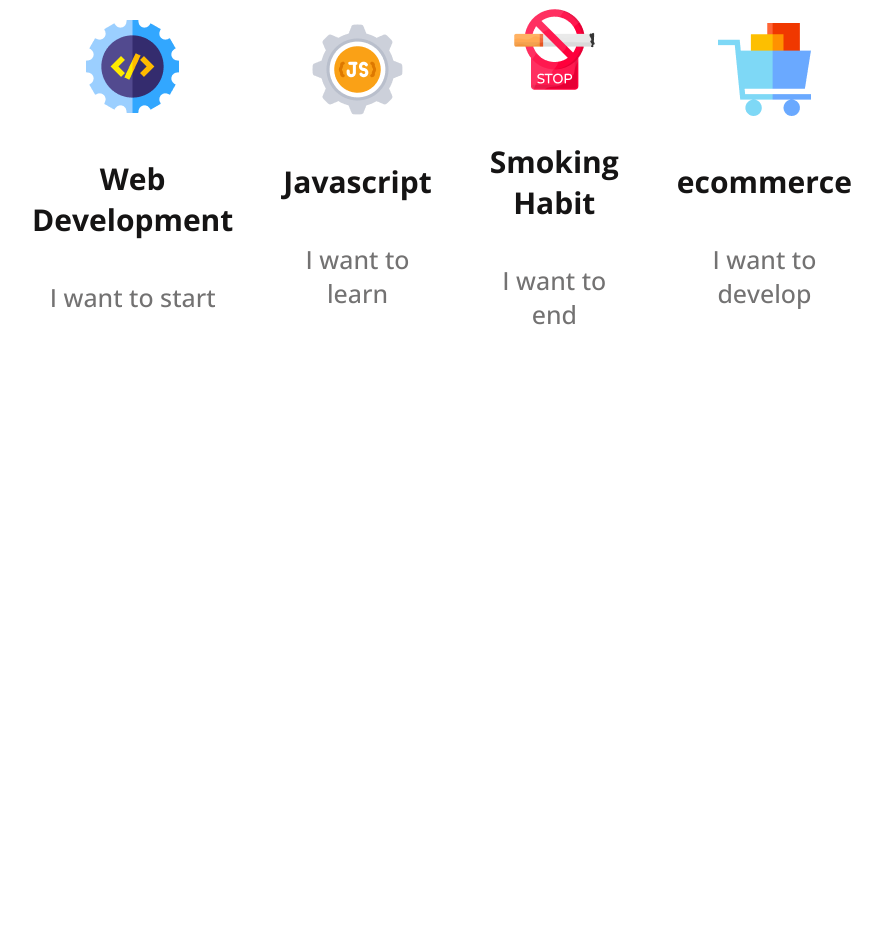
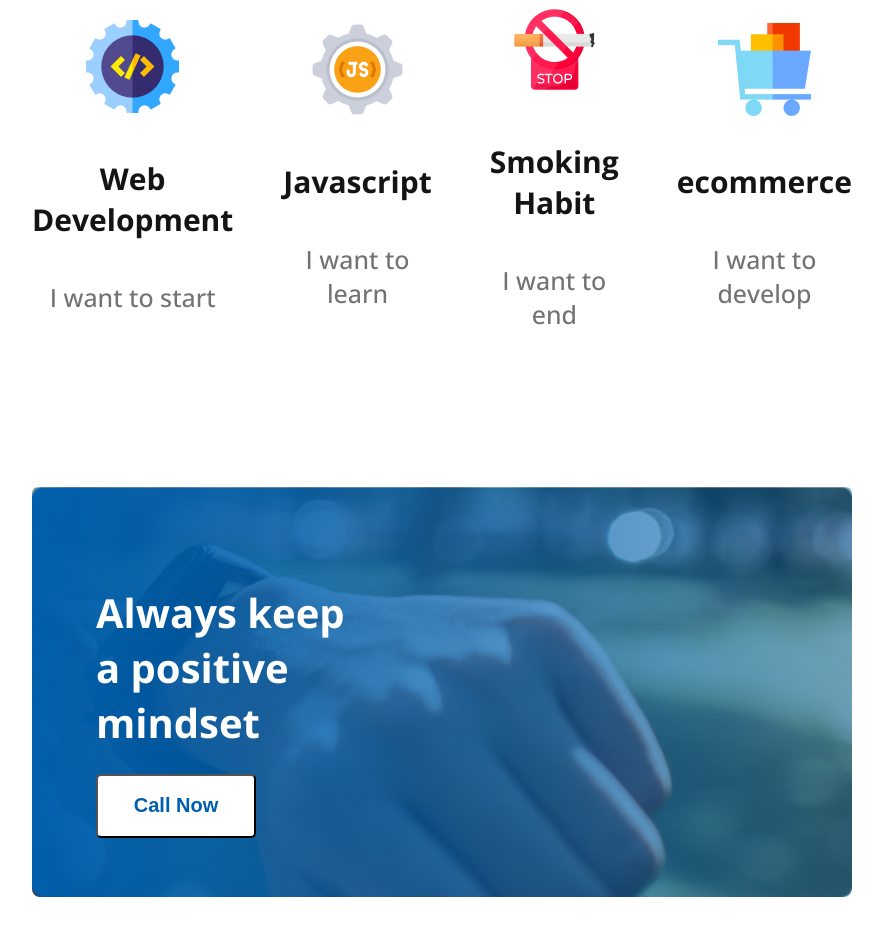
Before and after one commit to rahat-web-dev/simple-page-design, a plain HTML site: page index.html in a window 1280 px wide. Shown: the part 1937-2872 px from the top of the page, without its empty margins (206-1089 px from the left). Before the commit the page ends 2423 px from the top, so only its background shows below. Drawn offline with nearby package versions, Linux system fonts and the light colour scheme.

Commit message:
section-3 completed

```diff
--- a/index.html
+++ b/index.html
@@ -43,6 +43,7 @@
 
 
     <main>
+        <!-- Section 1 start -->
         <section class="section-1">
             <div class="s1-div-1"><img src="images/person.png" alt="image of a person"></div>
             <div class="s1-div-2">
@@ -64,9 +65,9 @@
                 <p class="s1-div-2-ul"><span class="check-mark"><i class="fa-solid fa-check"></i></span> Country to
                     popular simply.</p>
 
-        </section>
+        </section><!-- Section 1 end -->
 
-        <section class="section-2">
+        <section class="section-2"><!-- Section 2 start -->
             <h3 class="s2-title">My Plans</h3>
             <div class="s2-div-container">
                 <div class="s2-content-div">
@@ -91,6 +92,14 @@
                 </div>
             </div>
         </section>
+        <!-- End of the section 2 -->
+
+        <section class="section-3">
+            <div class="s3-div-container">
+                <p class="s3-div-title">Always keep a positive mindset</p> <!-- may be to a line break after 'positive' -->
+                <button class="s3-div-button">Call Now</button>
+            </div>
+        </section><!-- End of section 3 -->
     </main>
     <footer></footer>
 </body>
--- a/styles/index.css
+++ b/styles/index.css
@@ -152,3 +152,43 @@
 }
 
 /* End of Section 2 */
+
+
+/* Section 3 start */
+.section-3{
+    margin: 0px 230px 130px 230px;     /* Section-3 main class */
+    border-radius: 8px;
+    padding: 59px 500px 59px  64px;
+    /* border: 1px solid brown; */
+    background-image: url('../images/gradient1.png'), url('../images/watch.png');
+    background-repeat: no-repeat;
+    background-position: left, right;
+    background-size: cover;
+
+}
+
+.s3-div-title{
+    font-size: 40px;
+    font-weight: 700; /* div title */
+    margin-bottom: 24px;
+    color: #FFFFFF;
+
+}
+
+.s3-div-button{
+    border-radius: 5px;
+    width: 160px;
+    height: 64px;
+    background-color: #FFFFFF;/* s3-divbutton */
+    color: #005FAC;
+    font-size: 20px;
+    font-weight: 600;
+}
+
+.s3-div-container{
+    text-align: start;
+    border-radius: 5px;
+
+}
+
+/* End of Section 3 */
```
